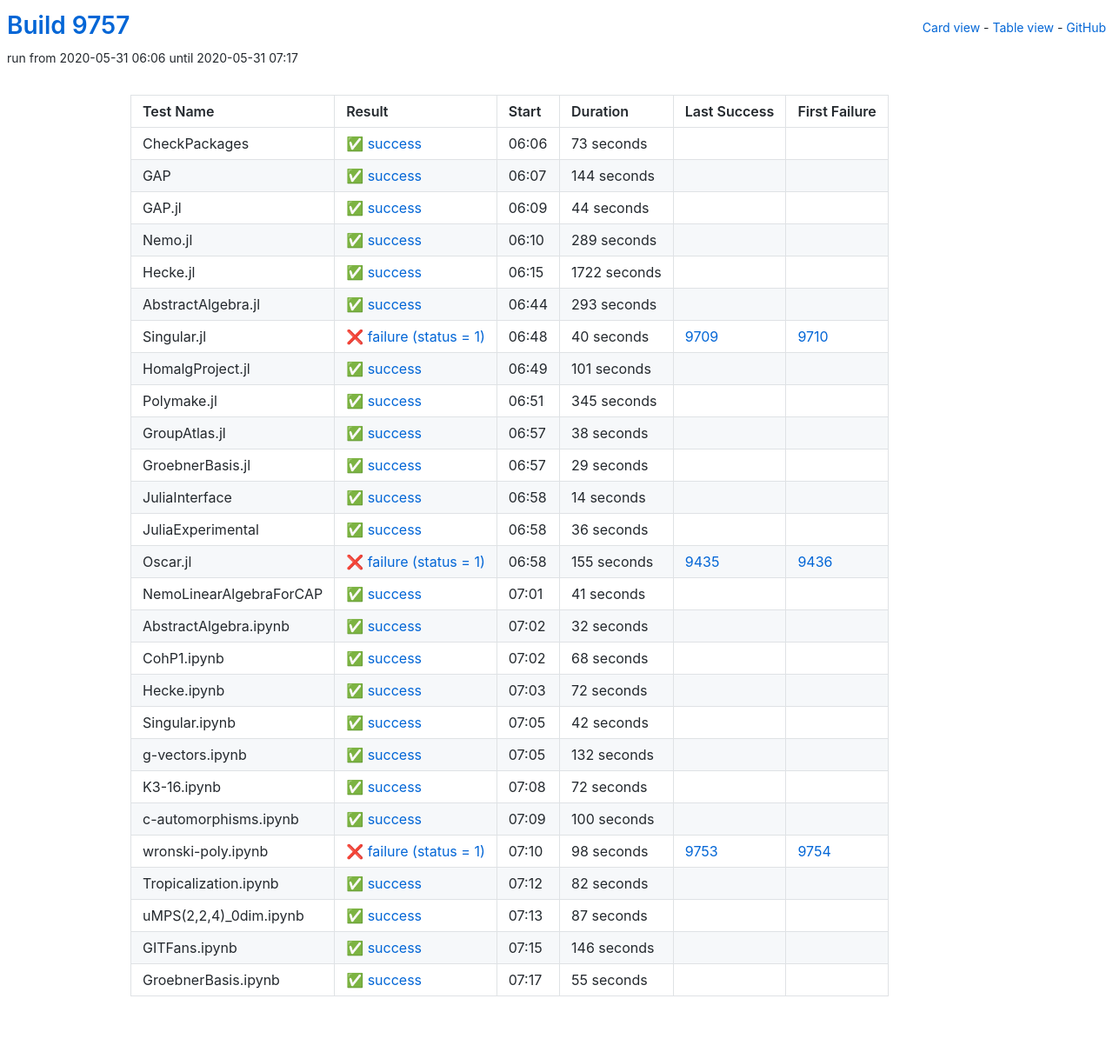
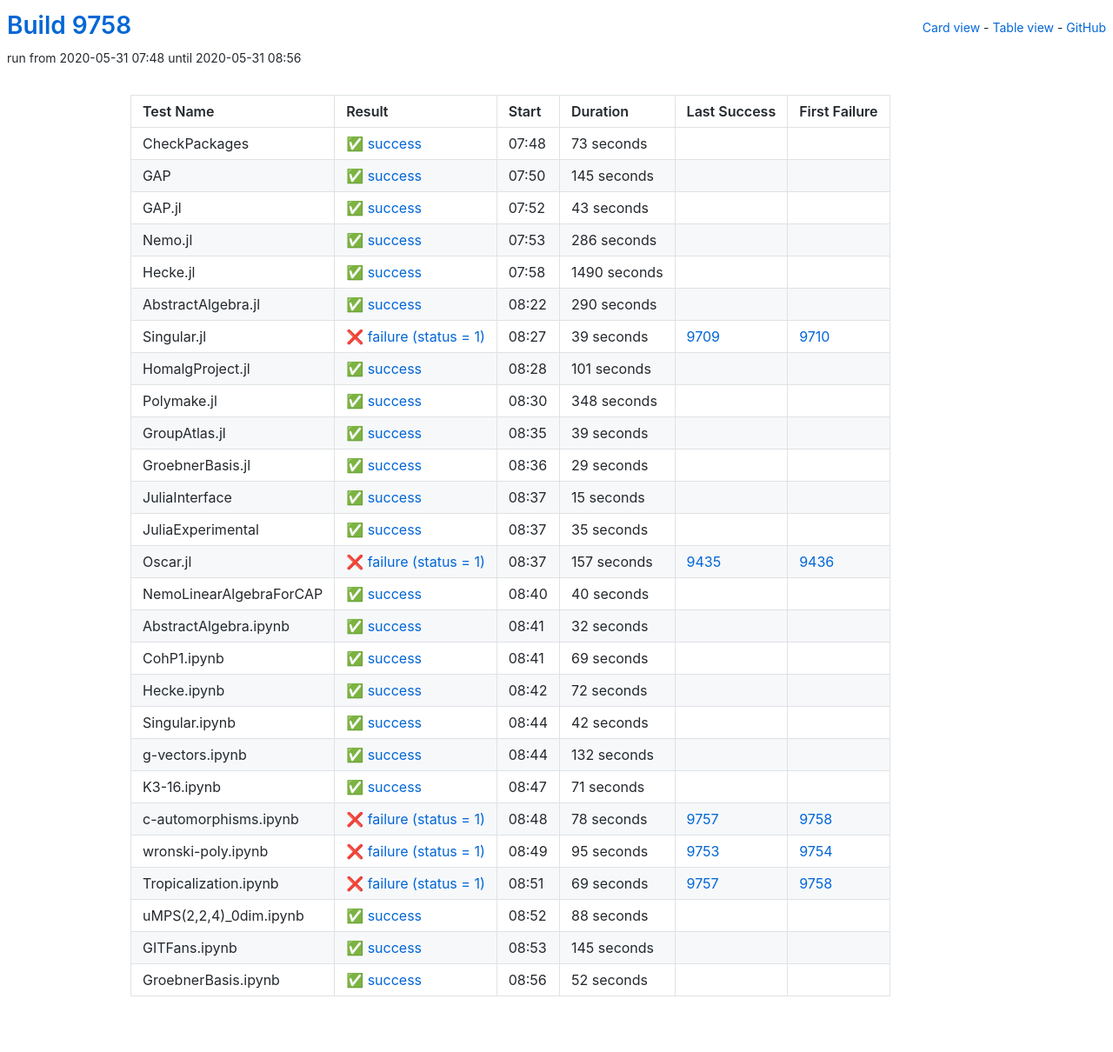
Before and after one commit to oscar-system/oscar-ci-status, a Jekyll site: the page built from table.html, in a window 1280 px wide. Shown: the whole page at 87% size. Built offline with Jekyll 4.4.1, drawn with Linux system fonts in a browser that asks for light colours.

Commit message:
Build 9758

```diff
--- a/_data/ci.yml
+++ b/_data/ci.yml
@@ -1,5 +1,5 @@
-build: 9757
-build_url: https://oscarci.mathematik.uni-kl.de/job/oscar/9757/
+build: 9758
+build_url: https://oscarci.mathematik.uni-kl.de/job/oscar/9758/
 job: oscar
 tests:
 - duration: 73
@@ -9,81 +9,81 @@
   id: checkpackages
   last_success: false
   last_success_url: null
-  log: https://oscarci.mathematik.uni-kl.de/job/oscar/9757/artifact/logs/build-9757/CheckPackages.log
+  log: https://oscarci.mathematik.uni-kl.de/job/oscar/9758/artifact/logs/build-9758/CheckPackages.log
   name: CheckPackages
-  start: 2020-05-31 06:06
+  start: 2020-05-31 07:48
   status: success
   success: true
-- duration: 144
+- duration: 145
   exitcode: 0
   first_failure: false
   first_failure_url: null
   id: gap
   last_success: false
   last_success_url: null
-  log: https://oscarci.mathematik.uni-kl.de/job/oscar/9757/artifact/logs/build-9757/GAP.log
+  log: https://oscarci.mathematik.uni-kl.de/job/oscar/9758/artifact/logs/build-9758/GAP.log
   name: GAP
-  start: 2020-05-31 06:07
+  start: 2020-05-31 07:50
   status: success
   success: true
-- duration: 44
+- duration: 43
   exitcode: 0
   first_failure: false
   first_failure_url: null
   id: gap-jl
   last_success: false
   last_success_url: null
-  log: https://oscarci.mathematik.uni-kl.de/job/oscar/9757/artifact/logs/build-9757/GAP.jl.log
+  log: https://oscarci.mathematik.uni-kl.de/job/oscar/9758/artifact/logs/build-9758/GAP.jl.log
   name: GAP.jl
-  start: 2020-05-31 06:09
+  start: 2020-05-31 07:52
   status: success
   success: true
-- duration: 289
+- duration: 286
   exitcode: 0
   first_failure: false
   first_failure_url: null
   id: nemo-jl
   last_success: false
   last_success_url: null
-  log: https://oscarci.mathematik.uni-kl.de/job/oscar/9757/artifact/logs/build-9757/Nemo.jl.log
+  log: https://oscarci.mathematik.uni-kl.de/job/oscar/9758/artifact/logs/build-9758/Nemo.jl.log
   name: Nemo.jl
-  start: 2020-05-31 06:10
+  start: 2020-05-31 07:53
   status: success
   success: true
-- duration: 1722
+- duration: 1490
   exitcode: 0
   first_failure: false
   first_failure_url: null
   id: hecke-jl
   last_success: false
   last_success_url: null
-  log: https://oscarci.mathematik.uni-kl.de/job/oscar/9757/artifact/logs/build-9757/Hecke.jl.log
+  log: https://oscarci.mathematik.uni-kl.de/job/oscar/9758/artifact/logs/build-9758/Hecke.jl.log
   name: Hecke.jl
-  start: 2020-05-31 06:15
+  start: 2020-05-31 07:58
   status: success
   success: true
-- duration: 293
+- duration: 290
   exitcode: 0
   first_failure: false
   first_failure_url: null
   id: abstractalgebra-jl
   last_success: false
   last_success_url: null
-  log: https://oscarci.mathematik.uni-kl.de/job/oscar/9757/artifact/logs/build-9757/AbstractAlgebra.jl.log
+  log: https://oscarci.mathematik.uni-kl.de/job/oscar/9758/artifact/logs/build-9758/AbstractAlgebra.jl.log
   name: AbstractAlgebra.jl
-  start: 2020-05-31 06:44
+  start: 2020-05-31 08:22
   status: success
   success: true
-- duration: 40
+- duration: 39
   exitcode: 1
   first_failure: 9710
   first_failure_url: https://oscarci.mathematik.uni-kl.de/job/oscar/9710/
   id: singular-jl
   last_success: 9709
   last_success_url: https://oscarci.mathematik.uni-kl.de/job/oscar/9709/
-  log: https://oscarci.mathematik.uni-kl.de/job/oscar/9757/artifact/logs/build-9757/Singular.jl.log
+  log: https://oscarci.mathematik.uni-kl.de/job/oscar/9758/artifact/logs/build-9758/Singular.jl.log
   name: Singular.jl
-  start: 2020-05-31 06:48
+  start: 2020-05-31 08:27
   status: failure
   success: false
 - duration: 101
@@ -93,33 +93,33 @@
   id: homalgproject-jl
   last_success: false
   last_success_url: null
-  log: https://oscarci.mathematik.uni-kl.de/job/oscar/9757/artifact/logs/build-9757/HomalgProject.jl.log
+  log: https://oscarci.mathematik.uni-kl.de/job/oscar/9758/artifact/logs/build-9758/HomalgProject.jl.log
   name: HomalgProject.jl
-  start: 2020-05-31 06:49
+  start: 2020-05-31 08:28
   status: success
   success: true
-- duration: 345
+- duration: 348
   exitcode: 0
   first_failure: false
   first_failure_url: null
   id: polymake-jl
   last_success: false
   last_success_url: null
-  log: https://oscarci.mathematik.uni-kl.de/job/oscar/9757/artifact/logs/build-9757/Polymake.jl.log
+  log: https://oscarci.mathematik.uni-kl.de/job/oscar/9758/artifact/logs/build-9758/Polymake.jl.log
   name: Polymake.jl
-  start: 2020-05-31 06:51
+  start: 2020-05-31 08:30
   status: success
   success: true
-- duration: 38
+- duration: 39
   exitcode: 0
   first_failure: false
   first_failure_url: null
   id: groupatlas-jl
   last_success: false
   last_success_url: null
-  log: https://oscarci.mathematik.uni-kl.de/job/oscar/9757/artifact/logs/build-9757/GroupAtlas.jl.log
+  log: https://oscarci.mathematik.uni-kl.de/job/oscar/9758/artifact/logs/build-9758/GroupAtlas.jl.log
   name: GroupAtlas.jl
-  start: 2020-05-31 06:57
+  start: 2020-05-31 08:35
   status: success
   success: true
 - duration: 29
@@ -129,57 +129,57 @@
   id: groebnerbasis-jl
   last_success: false
   last_success_url: null
-  log: https://oscarci.mathematik.uni-kl.de/job/oscar/9757/artifact/logs/build-9757/GroebnerBasis.jl.log
+  log: https://oscarci.mathematik.uni-kl.de/job/oscar/9758/artifact/logs/build-9758/GroebnerBasis.jl.log
   name: GroebnerBasis.jl
-  start: 2020-05-31 06:57
+  start: 2020-05-31 08:36
   status: success
   success: true
-- duration: 14
+- duration: 15
   exitcode: 0
   first_failure: false
   first_failure_url: null
   id: juliainterface
   last_success: false
   last_success_url: null
-  log: https://oscarci.mathematik.uni-kl.de/job/oscar/9757/artifact/logs/build-9757/JuliaInterface.log
+  log: https://oscarci.mathematik.uni-kl.de/job/oscar/9758/artifact/logs/build-9758/JuliaInterface.log
   name: JuliaInterface
-  start: 2020-05-31 06:58
+  start: 2020-05-31 08:37
   status: success
   success: true
-- duration: 36
+- duration: 35
   exitcode: 0
   first_failure: false
   first_failure_url: null
   id: juliaexperimental
   last_success: false
   last_success_url: null
-  log: https://oscarci.mathematik.uni-kl.de/job/oscar/9757/artifact/logs/build-9757/JuliaExperimental.log
+  log: https://oscarci.mathematik.uni-kl.de/job/oscar/9758/artifact/logs/build-9758/JuliaExperimental.log
   name: JuliaExperimental
-  start: 2020-05-31 06:58
+  start: 2020-05-31 08:37
   status: success
   success: true
-- duration: 155
+- duration: 157
   exitcode: 1
   first_failure: 9436
   first_failure_url: https://oscarci.mathematik.uni-kl.de/job/oscar/9436/
   id: oscar-jl
   last_success: 9435
   last_success_url: https://oscarci.mathematik.uni-kl.de/job/oscar/9435/
-  log: https://oscarci.mathematik.uni-kl.de/job/oscar/9757/artifact/logs/build-9757/Oscar.jl.log
+  log: https://oscarci.mathematik.uni-kl.de/job/oscar/9758/artifact/logs/build-9758/Oscar.jl.log
   name: Oscar.jl
-  start: 2020-05-31 06:58
+  start: 2020-05-31 08:37
   status: failure
   success: false
-- duration: 41
+- duration: 40
   exitcode: 0
   first_failure: false
   first_failure_url: null
   id: nemolinearalgebraforcap
   last_success: false
   last_success_url: null
-  log: https://oscarci.mathematik.uni-kl.de/job/oscar/9757/artifact/logs/build-9757/NemoLinearAlgebraForCAP.log
+  log: https://oscarci.mathematik.uni-kl.de/job/oscar/9758/artifact/logs/build-9758/NemoLinearAlgebraForCAP.log
   name: NemoLinearAlgebraForCAP
-  start: 2020-05-31 07:01
+  start: 2020-05-31 08:40
   status: success
   success: true
 - duration: 32
@@ -189,21 +189,21 @@
   id: abstractalgebra-ipynb
   last_success: false
   last_success_url: null
-  log: https://oscarci.mathematik.uni-kl.de/job/oscar/9757/artifact/logs/build-9757/AbstractAlgebra.ipynb.log
+  log: https://oscarci.mathematik.uni-kl.de/job/oscar/9758/artifact/logs/build-9758/AbstractAlgebra.ipynb.log
   name: AbstractAlgebra.ipynb
-  start: 2020-05-31 07:02
+  start: 2020-05-31 08:41
   status: success
   success: true
-- duration: 68
+- duration: 69
   exitcode: 0
   first_failure: false
   first_failure_url: null
   id: cohp1-ipynb
   last_success: false
   last_success_url: null
-  log: https://oscarci.mathematik.uni-kl.de/job/oscar/9757/artifact/logs/build-9757/CohP1.ipynb.log
+  log: https://oscarci.mathematik.uni-kl.de/job/oscar/9758/artifact/logs/build-9758/CohP1.ipynb.log
   name: CohP1.ipynb
-  start: 2020-05-31 07:02
+  start: 2020-05-31 08:41
   status: success
   success: true
 - duration: 72
@@ -213,9 +213,9 @@
   id: hecke-ipynb
   last_success: false
   last_success_url: null
-  log: https://oscarci.mathematik.uni-kl.de/job/oscar/9757/artifact/logs/build-9757/Hecke.ipynb.log
+  log: https://oscarci.mathematik.uni-kl.de/job/oscar/9758/artifact/logs/build-9758/Hecke.ipynb.log
   name: Hecke.ipynb
-  start: 2020-05-31 07:03
+  start: 2020-05-31 08:42
   status: success
   success: true
 - duration: 42
@@ -225,9 +225,9 @@
   id: singular-ipynb
   last_success: false
   last_success_url: null
-  log: https://oscarci.mathematik.uni-kl.de/job/oscar/9757/artifact/logs/build-9757/Singular.ipynb.log
+  log: https://oscarci.mathematik.uni-kl.de/job/oscar/9758/artifact/logs/build-9758/Singular.ipynb.log
   name: Singular.ipynb
-  start: 2020-05-31 07:05
+  start: 2020-05-31 08:44
   status: success
   success: true
 - duration: 132
@@ -237,92 +237,92 @@
   id: g-vectors-ipynb
   last_success: false
   last_success_url: null
-  log: https://oscarci.mathematik.uni-kl.de/job/oscar/9757/artifact/logs/build-9757/g-vectors.ipynb.log
+  log: https://oscarci.mathematik.uni-kl.de/job/oscar/9758/artifact/logs/build-9758/g-vectors.ipynb.log
   name: g-vectors.ipynb
-  start: 2020-05-31 07:05
+  start: 2020-05-31 08:44
   status: success
   success: true
-- duration: 72
+- duration: 71
   exitcode: 0
   first_failure: false
   first_failure_url: null
   id: k3-16-ipynb
   last_success: false
   last_success_url: null
-  log: https://oscarci.mathematik.uni-kl.de/job/oscar/9757/artifact/logs/build-9757/K3-16.ipynb.log
+  log: https://oscarci.mathematik.uni-kl.de/job/oscar/9758/artifact/logs/build-9758/K3-16.ipynb.log
   name: K3-16.ipynb
-  start: 2020-05-31 07:08
+  start: 2020-05-31 08:47
   status: success
   success: true
-- duration: 100
-  exitcode: 0
-  first_failure: false
-  first_failure_url: null
+- duration: 78
+  exitcode: 1
+  first_failure: 9758
+  first_failure_url: https://oscarci.mathematik.uni-kl.de/job/oscar/9758/
   id: c-automorphisms-ipynb
-  last_success: false
-  last_success_url: null
-  log: https://oscarci.mathematik.uni-kl.de/job/oscar/9757/artifact/logs/build-9757/c-automorphisms.ipynb.log
+  last_success: 9757
+  last_success_url: https://oscarci.mathematik.uni-kl.de/job/oscar/9757/
+  log: https://oscarci.mathematik.uni-kl.de/job/oscar/9758/artifact/logs/build-9758/c-automorphisms.ipynb.log
   name: c-automorphisms.ipynb
-  start: 2020-05-31 07:09
-  status: success
-  success: true
-- duration: 98
+  start: 2020-05-31 08:48
+  status: failure
+  success: false
+- duration: 95
   exitcode: 1
   first_failure: 9754
   first_failure_url: https://oscarci.mathematik.uni-kl.de/job/oscar/9754/
   id: wronski-poly-ipynb
   last_success: 9753
   last_success_url: https://oscarci.mathematik.uni-kl.de/job/oscar/9753/
-  log: https://oscarci.mathematik.uni-kl.de/job/oscar/9757/artifact/logs/build-9757/wronski-poly.ipynb.log
+  log: https://oscarci.mathematik.uni-kl.de/job/oscar/9758/artifact/logs/build-9758/wronski-poly.ipynb.log
   name: wronski-poly.ipynb
-  start: 2020-05-31 07:10
+  start: 2020-05-31 08:49
   status: failure
   success: false
-- duration: 82
-  exitcode: 0
-  first_failure: false
-  first_failure_url: null
+- duration: 69
+  exitcode: 1
+  first_failure: 9758
+  first_failure_url: https://oscarci.mathematik.uni-kl.de/job/oscar/9758/
   id: tropicalization-ipynb
-  last_success: false
-  last_success_url: null
-  log: https://oscarci.mathematik.uni-kl.de/job/oscar/9757/artifact/logs/build-9757/Tropicalization.ipynb.log
+  last_success: 9757
+  last_success_url: https://oscarci.mathematik.uni-kl.de/job/oscar/9757/
+  log: https://oscarci.mathematik.uni-kl.de/job/oscar/9758/artifact/logs/build-9758/Tropicalization.ipynb.log
   name: Tropicalization.ipynb
-  start: 2020-05-31 07:12
-  status: success
-  success: true
-- duration: 87
+  start: 2020-05-31 08:51
+  status: failure
+  success: false
+- duration: 88
   exitcode: 0
   first_failure: false
   first_failure_url: null
   id: umps-2-2-4-0dim-ipynb
   last_success: false
   last_success_url: null
-  log: https://oscarci.mathematik.uni-kl.de/job/oscar/9757/artifact/logs/build-9757/uMPS-2-2-4-_0dim.ipynb.log
+  log: https://oscarci.mathematik.uni-kl.de/job/oscar/9758/artifact/logs/build-9758/uMPS-2-2-4-_0dim.ipynb.log
   name: uMPS(2,2,4)_0dim.ipynb
-  start: 2020-05-31 07:13
+  start: 2020-05-31 08:52
   status: success
   success: true
-- duration: 146
+- duration: 145
   exitcode: 0
   first_failure: false
   first_failure_url: null
   id: gitfans-ipynb
   last_success: false
   last_success_url: null
-  log: https://oscarci.mathematik.uni-kl.de/job/oscar/9757/artifact/logs/build-9757/GITFans.ipynb.log
+  log: https://oscarci.mathematik.uni-kl.de/job/oscar/9758/artifact/logs/build-9758/GITFans.ipynb.log
   name: GITFans.ipynb
-  start: 2020-05-31 07:15
+  start: 2020-05-31 08:53
   status: success
   success: true
-- duration: 55
+- duration: 52
   exitcode: 0
   first_failure: false
   first_failure_url: null
   id: groebnerbasis-ipynb
   last_success: false
   last_success_url: null
-  log: https://oscarci.mathematik.uni-kl.de/job/oscar/9757/artifact/logs/build-9757/GroebnerBasis.ipynb.log
+  log: https://oscarci.mathematik.uni-kl.de/job/oscar/9758/artifact/logs/build-9758/GroebnerBasis.ipynb.log
   name: GroebnerBasis.ipynb
-  start: 2020-05-31 07:17
+  start: 2020-05-31 08:56
   status: success
   success: true
```
Also changed, not shown: README.md.
